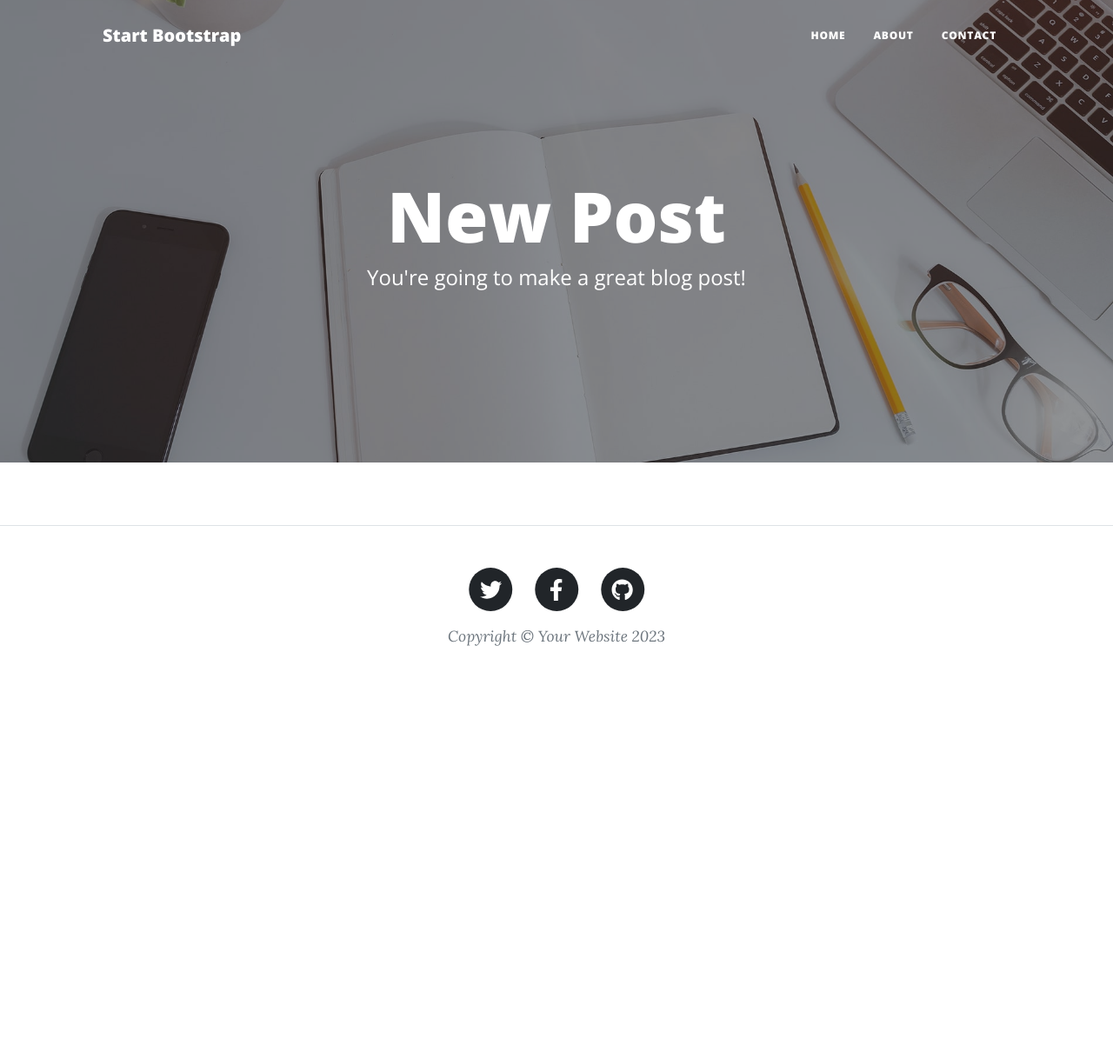
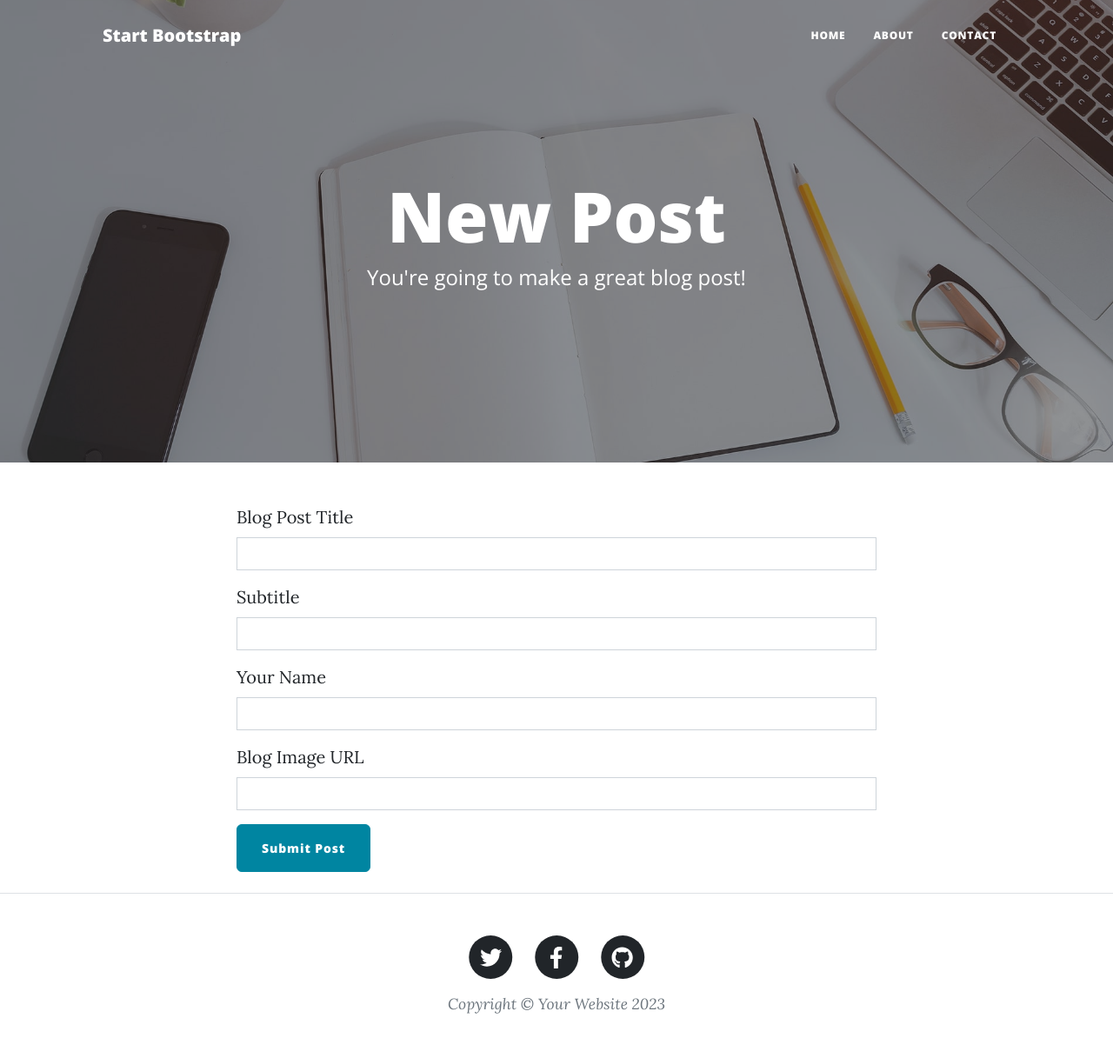
Before and after one commit to antoniastanila/100-Days-of-Python, a Flask app: page /new_post in a window 1280 px wide. Shown: the whole page at 87% size. Before the commit the page ends 743 px from the top, so only its background shows below. Run offline with Flask 3, Linux system fonts and the light colour scheme; some libraries are stand-ins or nearby versions.

Commit message:
Creating a form with WTForm and Bootstrap

```diff
--- a/Days 60-69/Day 67 - Blog Capstone Project with RESTful Routing/main.py
+++ b/Days 60-69/Day 67 - Blog Capstone Project with RESTful Routing/main.py
@@ -19,6 +19,14 @@ load_dotenv()
 app = Flask(__name__)
 app.config['SECRET_KEY'] = os.getenv('SECRET_KEY')
 Bootstrap5(app)
+
+class BlogPostForm(FlaskForm):
+    title = StringField(label='Blog Post Title', validators=[DataRequired()])
+    subtitle = StringField(label='Subtitle', validators=[DataRequired()])
+    name = StringField(label='Your Name', validators=[DataRequired()])
+    img_url = StringField(label='Blog Image URL', validators=[DataRequired()])
+    body = 'TODO: Add a CKEditorField'
+    submit = SubmitField(label = 'Submit Post')
 
 # CREATE DATABASE
 class Base(DeclarativeBase):
@@ -59,7 +67,8 @@ def show_post(post_id):
 # TODO: add_new_post() to create a new blog post
 @app.route("/new_post", methods = ['GET', 'POST'])
 def add_new_post():
-    return render_template("make-post.html")
+    new_blog_post_form = BlogPostForm()
+    return render_template("make-post.html", form = new_blog_post_form)
 
 
 # TODO: edit_post() to change an existing blog post
--- a/Days 60-69/Day 67 - Blog Capstone Project with RESTful Routing/templates/make-post.html
+++ b/Days 60-69/Day 67 - Blog Capstone Project with RESTful Routing/templates/make-post.html
@@ -1,5 +1,5 @@
 {% block content %} {% include "header.html" %}
-
+{% from 'bootstrap5/form.html' import render_form %}
 <!-- Page Header -->
 <header
   class="masthead"
@@ -25,6 +25,7 @@
     <div class="row">
       <div class="col-lg-8 col-md-10 mx-auto">
         <!-- TODO:-Add CKEditor and render the form here -->
+        {{ render_form(form, novalidate=True) }}
       </div>
     </div>
   </div>
```
Also changed, not shown: Days 60-69/Day 67 - Blog Capstone Project with RESTful Routing/requirements.txt (+13 -6 lines), 1 other file.
